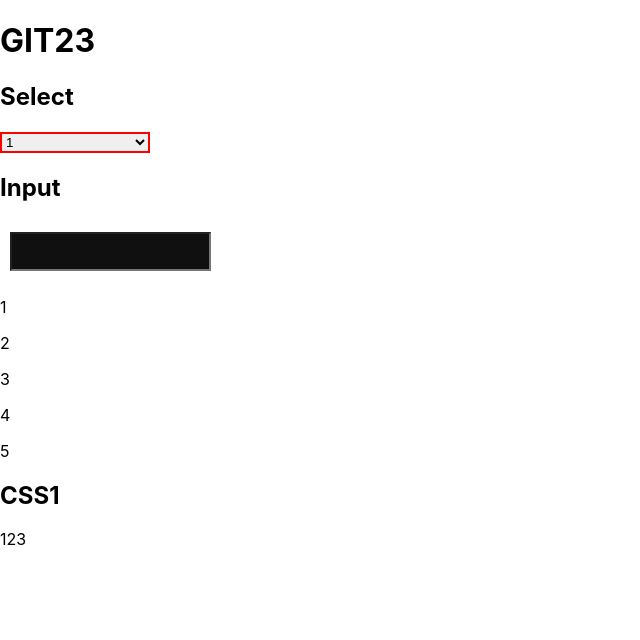
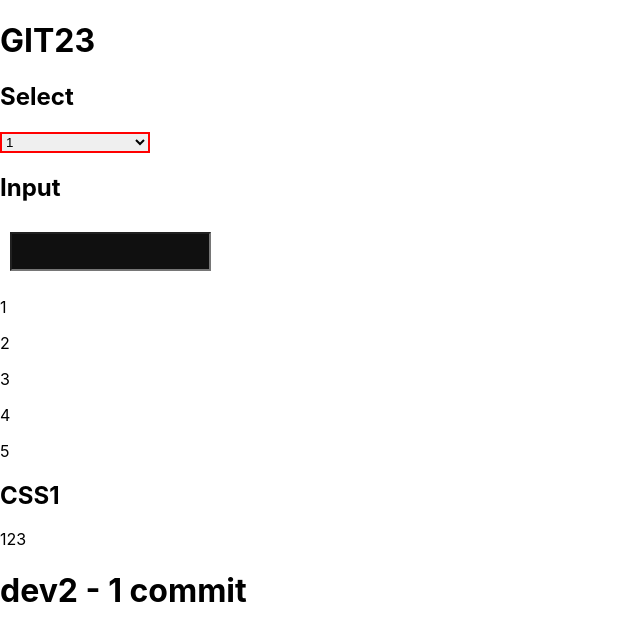
Before and after one commit to safronman/test_git2, a React (Create React App) app: page / in a window 1280 px wide. Shown: the top 640 px of the page, without its empty margins (0-640 px from the left). Built offline with nearby package versions, Linux system fonts and the light colour scheme.

Commit message:
dev2 - 1 commit

```diff
--- a/src/App.js
+++ b/src/App.js
@@ -28,6 +28,7 @@ function App() {
                 <span>2</span>
                 <span>3</span>
             </section>
+            <h1>dev2 - 1 commit</h1>
         </div>
 
     );
```
